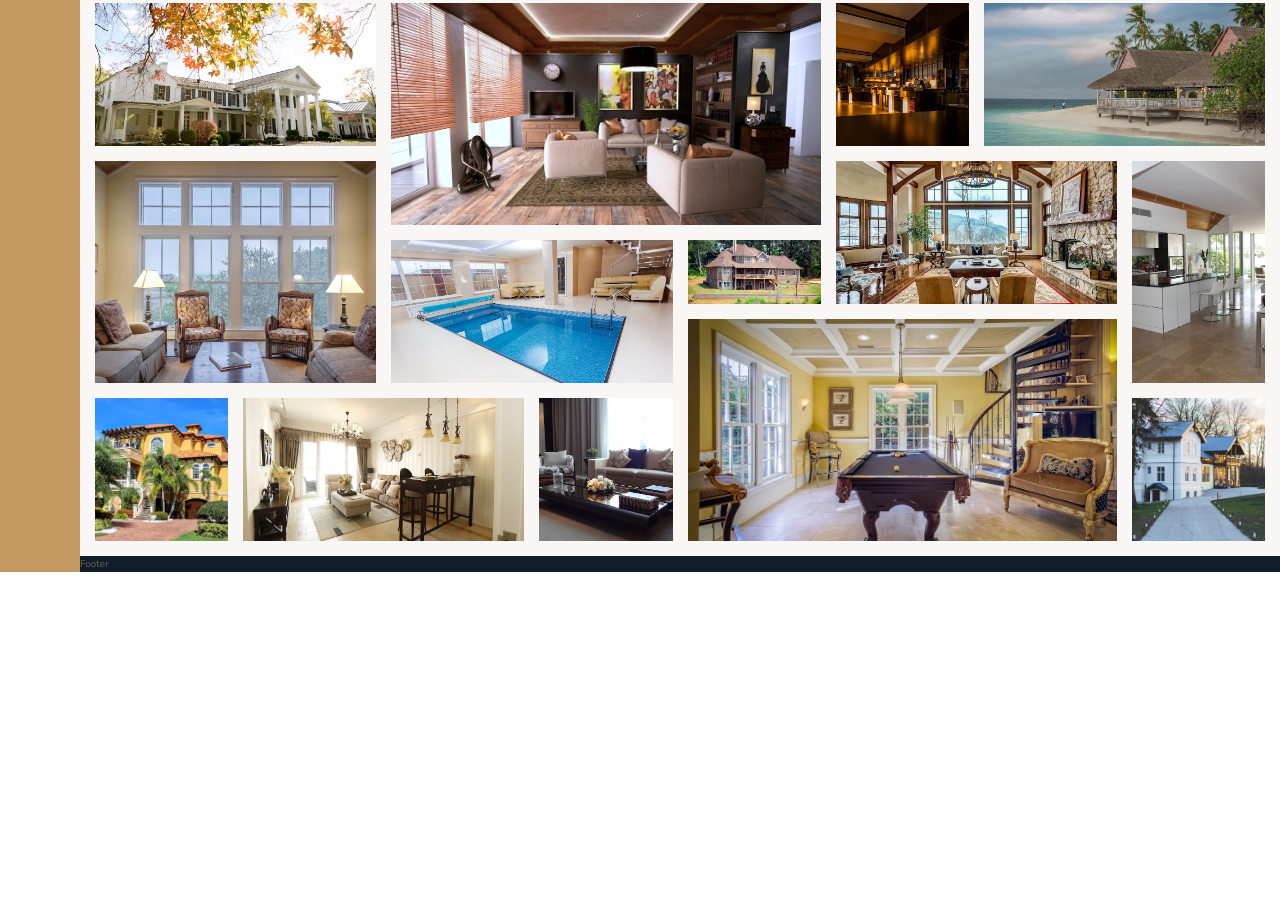
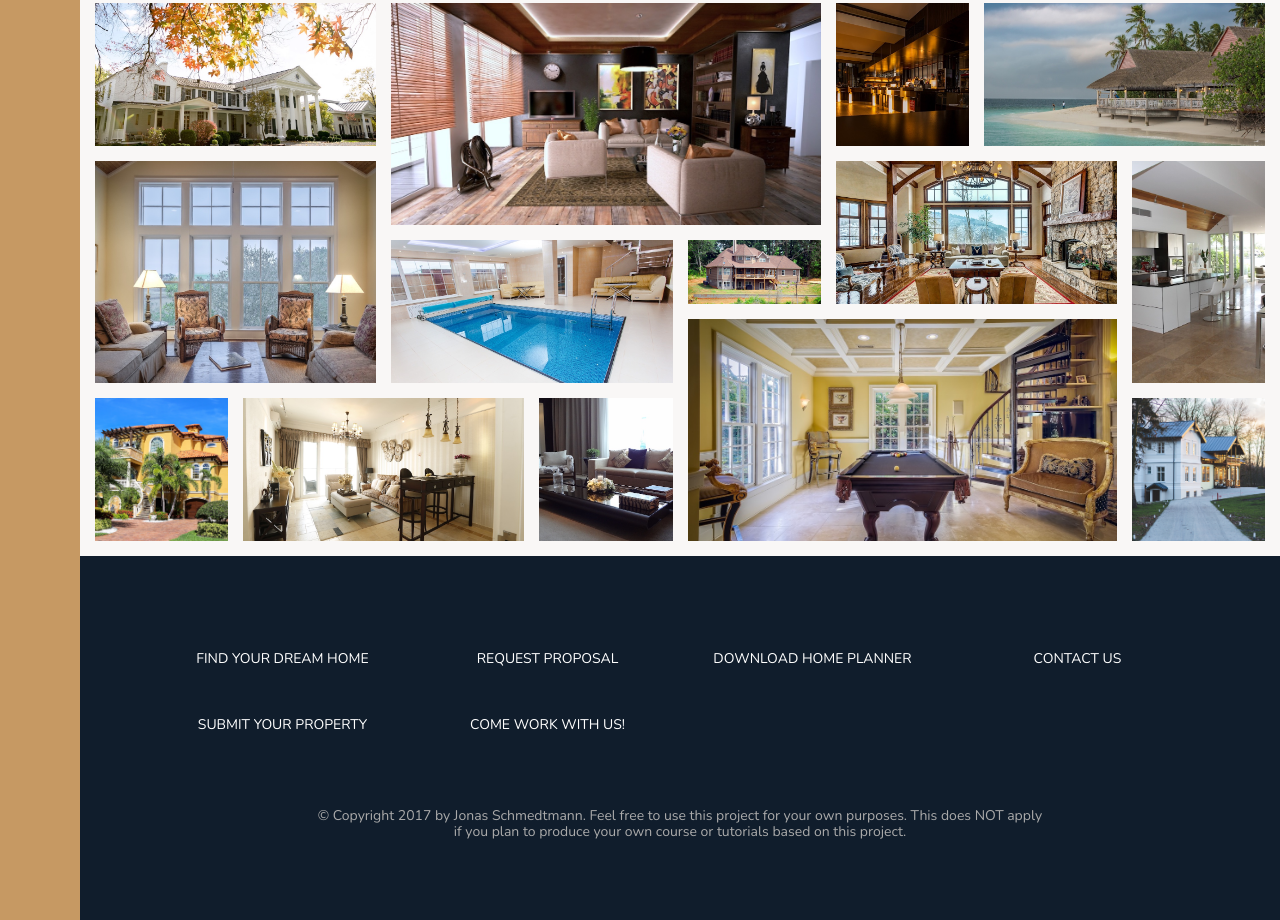
Before and after one commit to danielgeorgiev7/Advanced-CSS-Course-Udemy, a website: page 03.Nexter/index.html in a window 1280 px wide. Shown: the part 2924-3844 px from the top of the page. Before the commit the page ends 3496 px from the top, so only its background shows below. Drawn offline with nearby package versions, Linux system fonts and the light colour scheme.

Commit message:
Added footer

```diff
--- a/03.Nexter/index.html
+++ b/03.Nexter/index.html
@@ -371,6 +371,30 @@
       </figure>
     </section>
 
-    <footer class="footer">Footer</footer>
+    <footer class="footer">
+      <ul class="nav">
+        <li class="nav__item">
+          <a href="#" class="nav__link">Find your dream home</a>
+        </li>
+        <li class="nav__item">
+          <a href="#" class="nav__link">Request proposal</a>
+        </li>
+        <li class="nav__item">
+          <a href="#" class="nav__link">Download home planner</a>
+        </li>
+        <li class="nav__item"><a href="#" class="nav__link">Contact us</a></li>
+        <li class="nav__item">
+          <a href="#" class="nav__link">Submit your property</a>
+        </li>
+        <li class="nav__item">
+          <a href="#" class="nav__link">Come work with us!</a>
+        </li>
+      </ul>
+      <p class="copyright">
+        &copy; Copyright 2017 by Jonas Schmedtmann. Feel free to use this
+        project for your own purposes. This does NOT apply if you plan to
+        produce your own course or tutorials based on this project.
+      </p>
+    </footer>
   </body>
 </html>
--- a/03.Nexter/sass/_footer.scss
+++ b/03.Nexter/sass/_footer.scss
@@ -1,4 +1,43 @@
 .footer {
   background-color: $color-secondary;
   grid-column: full-start / full-end;
+  padding: 8rem;
 }
+
+.nav {
+  list-style: none;
+  display: grid;
+  grid-template-columns: repeat(auto-fit, minmax(20rem, 1fr));
+  gap: 2rem;
+  align-items: center;
+
+  &__link:link,
+  &__link:visited,
+  &__link {
+    font-size: 1.4rem;
+    color: #fff;
+    text-decoration: none;
+    text-transform: uppercase;
+    text-align: center;
+    display: block;
+    transition: all 0.2s;
+    padding: 1.5rem;
+  }
+
+  &__link:hover,
+  &__link:focus,
+  &__link:active {
+    background-color: rgba(#fff, 0.05);
+    transform: translateY(-3px);
+  }
+}
+
+.copyright {
+  font-size: 1.4rem;
+  color: $color-grey-light-2;
+  margin-top: 6rem;
+  text-align: center;
+  width: 70%;
+  margin-left: auto;
+  margin-right: auto;
+}
```
Also changed, not shown: 03.Nexter/css/style.css.
